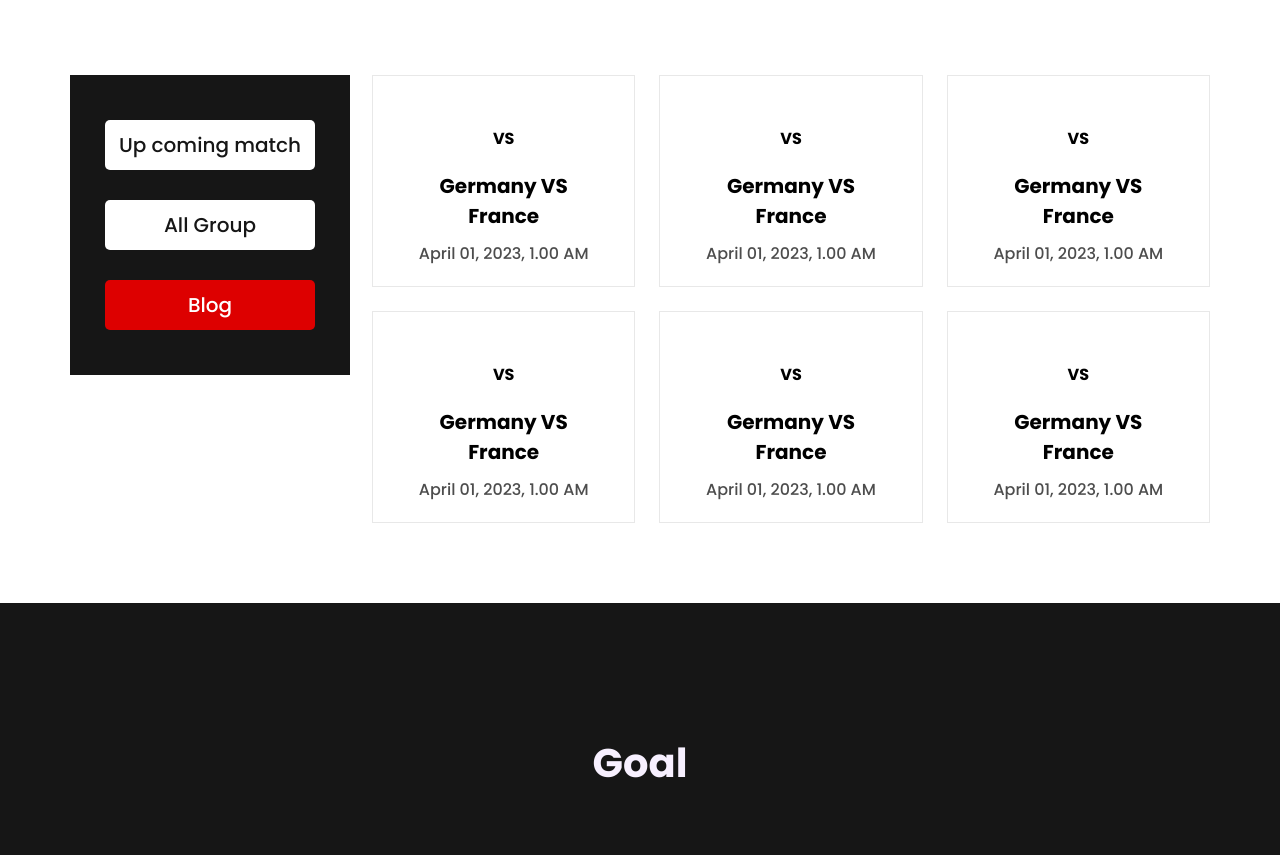
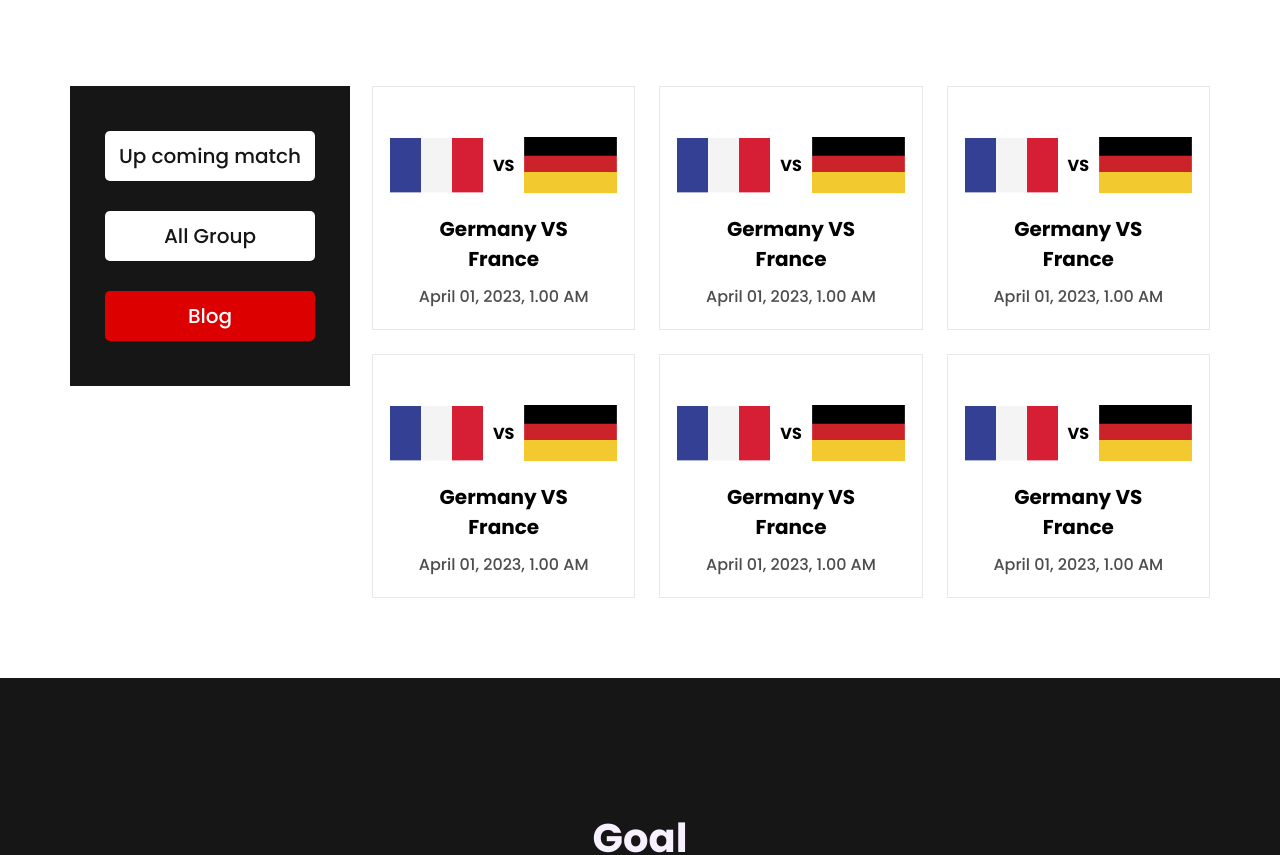
Before and after one commit to Indrajit98/Assignment-2, a plain HTML site: page match.html in a window 1280 px wide. Shown: the part 760-1615 px from the top of the page. Drawn offline with Linux system fonts and the light colour scheme; the site is published under a folder, as on GitHub Pages, so addresses that start at the root find nothing.

Commit message:
initial commit

```diff
--- a/match.html
+++ b/match.html
@@ -37,7 +37,7 @@
             ></a>
           </div>
           <div class="home-image">
-            <img src="/assets/Banner Image.png" alt="" />
+            <img src="assets/Banner Image.png" alt="" />
           </div>
         </div>
       </section>
@@ -55,9 +55,9 @@
           <div class="article-boxs">
             <article class="article-box">
               <div class="upcoming-match">
-                <img src="/assets/Flag.png" alt="" />
+                <img src="assets/Flag.png" alt="" />
                 <h4>VS</h4>
-                <img src="/assets/germany Flag.png" alt="" />
+                <img src="assets/germany Flag.png" alt="" />
               </div>
               <div class="blog-details">
                 <h3>Germany VS France</h3>
@@ -66,9 +66,9 @@
             </article>
             <article class="article-box">
               <div class="upcoming-match">
-                <img src="/assets/Flag.png" alt="" />
+                <img src="assets/Flag.png" alt="" />
                 <h4>VS</h4>
-                <img src="/assets/germany Flag.png" alt="" />
+                <img src="assets/germany Flag.png" alt="" />
               </div>
               <div class="blog-details">
                 <h3>Germany VS France</h3>
@@ -77,9 +77,9 @@
             </article>
             <article class="article-box">
               <div class="upcoming-match">
-                <img src="/assets/Flag.png" alt="" />
+                <img src="assets/Flag.png" alt="" />
                 <h4>VS</h4>
-                <img src="/assets/germany Flag.png" alt="" />
+                <img src="assets/germany Flag.png" alt="" />
               </div>
               <div class="blog-details">
                 <h3>Germany VS France</h3>
@@ -88,9 +88,9 @@
             </article>
             <article class="article-box">
               <div class="upcoming-match">
-                <img src="/assets/Flag.png" alt="" />
+                <img src="assets/Flag.png" alt="" />
                 <h4>VS</h4>
-                <img src="/assets/germany Flag.png" alt="" />
+                <img src="assets/germany Flag.png" alt="" />
               </div>
               <div class="blog-details">
                 <h3>Germany VS France</h3>
@@ -99,9 +99,9 @@
             </article>
             <article class="article-box">
               <div class="upcoming-match">
-                <img src="/assets/Flag.png" alt="" />
+                <img src="assets/Flag.png" alt="" />
                 <h4>VS</h4>
-                <img src="/assets/germany Flag.png" alt="" />
+                <img src="assets/germany Flag.png" alt="" />
               </div>
               <div class="blog-details">
                 <h3>Germany VS France</h3>
@@ -110,9 +110,9 @@
             </article>
             <article class="article-box">
               <div class="upcoming-match">
-                <img src="/assets/Flag.png" alt="" />
+                <img src="assets/Flag.png" alt="" />
                 <h4>VS</h4>
-                <img src="/assets/germany Flag.png" alt="" />
+                <img src="assets/germany Flag.png" alt="" />
               </div>
               <div class="blog-details">
                 <h3>Germany VS France</h3>
```
Also changed, not shown: index.html (+8 -8 lines).
